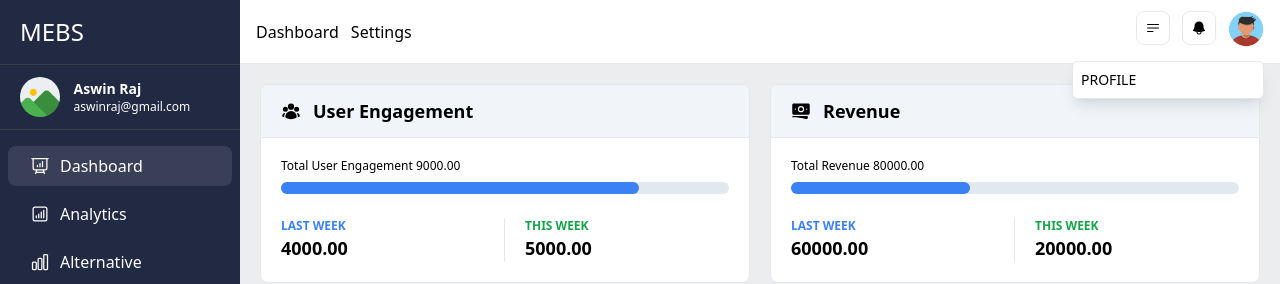
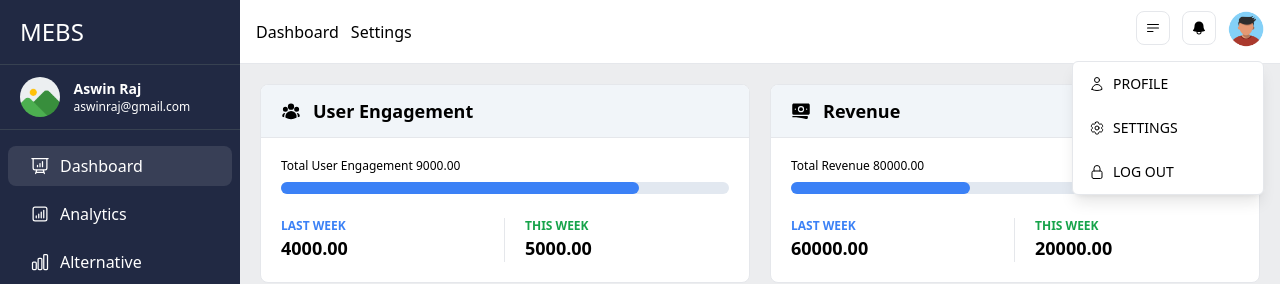
Before and after one commit to anazbinnoushad/MEBS, a React (Vite) app: page / in a window 1280 px wide. Both pictures are taken after a click on the button 1246 px from the left and 28 px from the top of the page. Shown: the top 284 px of the page. Built offline with nearby package versions, Linux system fonts and the light colour scheme; the HTML template or start-up script is replaced by a standard one.

Commit message:
Dashboard UI Updated

```diff
--- a/src/components/Charts/DBBarHorizontal.tsx
+++ b/src/components/Charts/DBBarHorizontal.tsx
@@ -34,7 +34,7 @@ const DBBarHorizontal = () => {
     );
 
     return (
-        <div className=" h-[150px]">
+        <div className=" h-[300px] px-5">
             <Chart
                 options={{
                     data,
--- a/src/components/DBViewMoreCard.tsx
+++ b/src/components/DBViewMoreCard.tsx
@@ -12,10 +12,10 @@ const DBViewMoreCard = () => {
             </div>
             <div className=" flex flex-col gap-2">
                 <a className=" text-sm">Attached files</a>
-                <a className=" text-xs">
+                {/* <a className=" text-xs">
                     lorem ipsum dolor sit amet, consectetur adipiscing
-                </a>
-                <div className=" flex gap-1 text-xs items-center cursor-pointer">
+                </a> */}
+                <div className=" flex gap-1 text-xs items-center cursor-pointer text-accent">
                     <a>View in detail</a>
                     <ArrowRightIcon className=" w-3" />
                 </div>
--- a/src/components/MEBSComponents/MEBSDropMenu.tsx
+++ b/src/components/MEBSComponents/MEBSDropMenu.tsx
@@ -25,14 +25,15 @@ const MEBSDropMenu = ({ children, menuList }: MEBSDropMenuProps) => {
                     {menuList?.map((item: any, idx: number) => (
                         <Menu.Item key={idx} as="div" className=" text-base uppercase cursor-pointer" onClick={() => item?.action()}>
                             {({ active }) => (
-                                <p
+                                <div
                                     className={`${active
-                                        ? "bg-[#E5E5E5] text-black text-sm  w-full p-2"
+                                        ? "bg-[#E5E5E5] text-black text-sm  p-2 rounded-md"
                                         : "p-2 text-black text-sm"
-                                        }`}
+                                        } mx-2 my-1 flex gap-2`}
                                 >
+                                    {item?.preIcon && item?.preIcon}
                                     {item?.label}
-                                </p>
+                                </div>
                             )}
                         </Menu.Item>
                     ))}
--- a/src/containers/TheHeader.tsx
+++ b/src/containers/TheHeader.tsx
@@ -1,3 +1,4 @@
+import { Cog6ToothIcon, LockClosedIcon, UserIcon } from "@heroicons/react/24/outline";
 import { Bars3BottomLeftIcon, BellIcon } from "@heroicons/react/24/solid";
 import { useNavigate } from "react-router-dom";
 import MEBSDropMenu from "../components/MEBSComponents/MEBSDropMenu";
@@ -5,13 +6,15 @@ import MEBSDropMenu from "../components/MEBSComponents/MEBSDropMenu";
 const TheHeader = () => {
     const navigate = useNavigate()
     const menuList = [
-        { label: "Profile", action: () => navigate(`/profile`) }
+        { label: "Profile", action: () => navigate(`/profile`), preIcon: <UserIcon className=" w-4" /> },
+        { label: "Settings", action: () => navigate(`/settings`), preIcon: <Cog6ToothIcon className=" w-4" /> },
+        { label: "Log out", action: () => navigate(`/logout`), preIcon: <LockClosedIcon className=" w-4" /> },
     ]
     return (
         <div className=" bg-white h-16 border-b px-4 flex justify-between items-center ">
             <div className=" flex gap-3">
-                <a>Dashboard</a>
-                <a>Settings</a>
+                <a onClick={() => navigate("/")} className=" cursor-pointer">Dashboard</a>
+                <a onClick={() => navigate("/settings")} className=" cursor-pointer">Settings</a>
             </div>
             <div className=" flex gap-3">
 
--- a/src/pages/Dashboard.tsx
+++ b/src/pages/Dashboard.tsx
@@ -30,13 +30,13 @@ const Dashboard = () => {
                     </div>
                     <DBBarChart />
                 </MEBSCard>
-                <div className=" grid grid-rows-2 gap-6">
-                    <div className=" grid grid-cols-3 gap-4">
+                <div className=" grid grid-rows-3 gap-6">
+                    <div className=" grid row-span-1 grid-cols-3 gap-4">
                         {Array(3)?.fill("_")?.map((val, index) => (
                             <DBViewMoreCard key={`DBVM_${index}`} />
                         ))}
                     </div>
-                    <MEBSCard className=" flex flex-col gap-4">
+                    <MEBSCard className=" row-span-2 flex flex-col gap-4">
                         <div className="flex gap-3 px-5 p-3 border-b">
                             <a className=" text-lg">STATISTICS</a>
                         </div>
```
